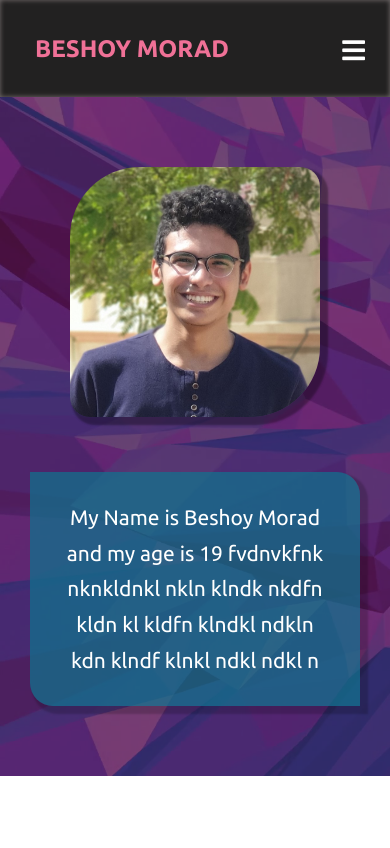
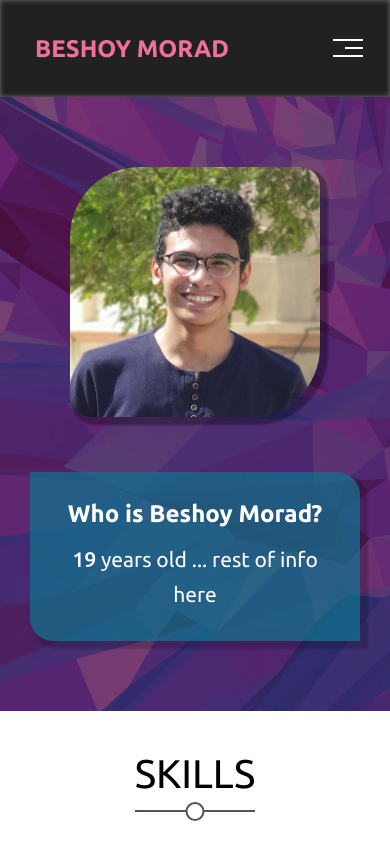
Before and after one commit to BeshoyMorad/Portfolio, a plain HTML site: page index.html in a window 390 px wide. Drawn offline with Linux system fonts and the light colour scheme.

Commit message:
edit the header icon and added dynamic age

```diff
--- a/CSS/main.css
+++ b/CSS/main.css
@@ -115,6 +115,7 @@ header .container {
 }
 header nav {
   display: flex;
+  align-items: center;
 }
 header nav ul {
   display: flex;
@@ -133,21 +134,7 @@ header nav ul li a {
 header nav ul li:hover a {
   color: var(--main-color);
 }
-header .icon {
-  color: white;
-  height: 26px;
-  font-size: 26px;
-  margin-right: 10px;
-  display: none;
-}
 @media (max-width: 768px) {
-  header .icon {
-    display: block;
-    cursor: pointer;
-  }
-  header .icon:hover {
-    color: var(--main-color);
-  }
   header nav ul {
     display: none;
     background-color: #070606d4;
@@ -165,6 +152,41 @@ header .icon {
   }
   header nav ul li:not(:last-child) {
     margin-bottom: 20px;
+  }
+}
+header nav .icon {
+  width: 30px;
+  display: none;
+  flex-wrap: wrap;
+  justify-content: flex-end;
+  height: 19px;
+  margin-right: 12px;
+}
+header nav .icon:hover span {
+  background-color: var(--main-color);
+}
+header nav .icon span {
+  background-color: white;
+  height: 2px;
+  margin-bottom: 6px;
+}
+header nav .icon span:first-child {
+  width: 100%;
+}
+header nav .icon span:nth-child(2) {
+  width: 60%;
+  transition: 0.3s;
+}
+header nav .icon span:last-child {
+  width: 100%;
+}
+header nav .icon:hover span:nth-child(2) {
+  width: 100%;
+}
+@media (max-width: 768px) {
+  header nav .icon {
+    display: flex;
+    cursor: pointer;
   }
 }
 /* End The Header */
@@ -208,16 +230,30 @@ header .icon {
   position: relative;
   top: 20px;
 }
+.about .about-box h3 {
+  color: white;
+  font-size: 24px;
+  text-align: left;
+  padding: 7px;
+  margin-left: 9px;
+}
 .about .about-box p {
   color: white;
   padding: 7px;
   font-size: 21px;
   line-height: 1.7;
 }
+.about .about-box p span {
+  font-weight: 500;
+}
 @media (max-width: 768px) {
   .about .about-box {
     width: calc(100% - 30px);
     top: 0;
+  }
+  .about .about-box h3 {
+    text-align: center;
+    margin-left: 0;
   }
 }
 .about .image,
--- a/JavaScript/main.js
+++ b/JavaScript/main.js
@@ -1,10 +1,9 @@
 //Headers Functions
-let menuIcon = document.querySelector(`header nav .icon i`);
+let menuIcon = document.querySelector(`header nav .icon`);
 let menuUL = document.querySelector(`header nav ul`);
 
 document.addEventListener(`click`, (e) => {
-  console.log()
-  if (e.target === menuIcon) {
+  if (e.target === menuIcon || (e.target.tagName === `SPAN` && e.target.id === ``)) {
     menuUL.classList.toggle(`active`);
   } else if (e.target !== menuUL && e.target.tagName !== `LI`) {
     if (menuUL.classList.contains(`active`)) {
@@ -12,3 +11,7 @@ document.addEventListener(`click`, (e) => {
     }
   }
 })
+
+let ageSpan = document.getElementById(`age`);
+let todayDate = new Date();
+ageSpan.innerText = todayDate.getFullYear() - 2002;
--- a/index.html
+++ b/index.html
@@ -22,7 +22,11 @@
       <div class="container">
         <h2>Beshoy Morad</h2>
         <nav>
-          <div class="icon"><i class="fas fa-bars"></i></div>
+          <div class="icon">
+            <span></span>
+            <span></span>
+            <span></span>
+          </div>
           <ul>
             <li><a href="#about">About</a></li>
             <li><a href="#skills">Skills</a></li>
@@ -36,22 +40,21 @@
     <div class="about" id="about">
       <div class="container">
         <div class="about-box">
-          <p>My Name is Beshoy Morad and my age is 19
-            fvdnvkfnk nknkldnkl nkln klndk nkdfn kldn kl
-            kldfn klndkl ndkln kdn klndf klnkl ndkl ndkl n
+          <h3>Who is Beshoy Morad?</h3>
+          <p><span id="age"></span> years old ... rest of info here
           </p>
         </div>
         <div class="image"><img src="Images/me.jpg" alt="Personal Photo"></div>
       </div>
     </div>
     <!-- Skills -->
-    <!-- <div class="skills" id="skills">
+    <div class="skills" id="skills">
       <div class="container">
         <div class="main-heading">
           <h2>SKILLS</h2>
         </div>
       </div>
-    </div> -->
+    </div>
     <script src="JavaScript/main.js"></script>
   </body>
 </html>
```
